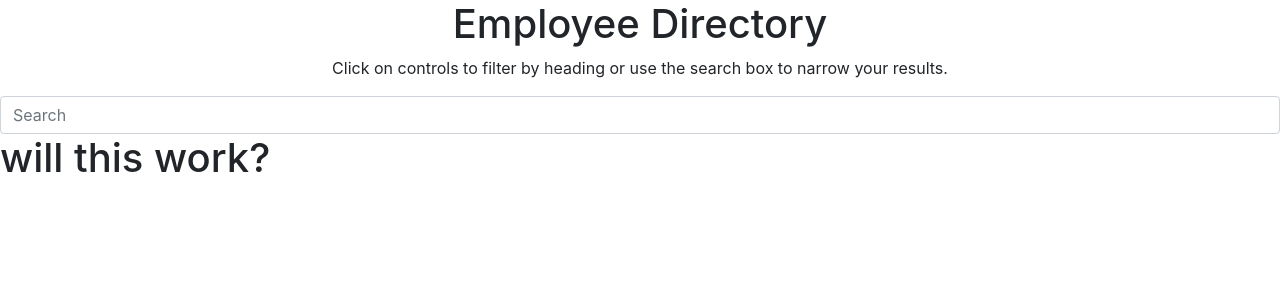
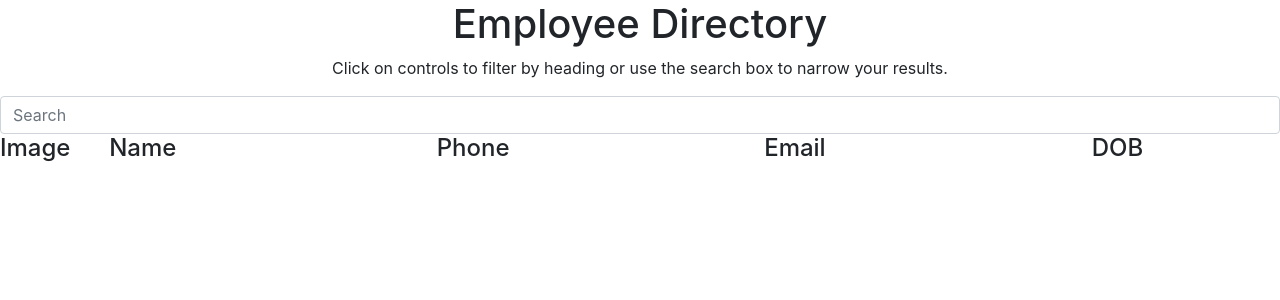
Before and after one commit to sharonkim09/react-employee-app, a React (Create React App) app: page / in a window 1280 px wide. Shown: the top 300 px of the page. Built offline with nearby package versions, Linux system fonts and the light colour scheme; no server answers.

Commit message:
added heading row for col headers

```diff
--- a/src/App.js
+++ b/src/App.js
@@ -1,15 +1,39 @@
-import React from 'react';
-import SearchResultContainer from "./components/SearchResultContainer"
-import SearchForm from "./components/SearchForm"
-function App() {
-  return (
-    <div className="App">
-    <h1 className="text-center">Employee Directory</h1>
-    <p className="text-center">Click on controls to filter by heading or use the search box to narrow your results.</p>
-    <SearchForm/>
-    <SearchResultContainer/>
-    </div>
-  );
+import React, { Component } from "react";
+import ContentHead from "./components/ContentHead";
+import SearchForm from "./components/SearchForm";
+import API from "./utils/API";
+
+class App extends Component {
+  state = {
+    search: "",
+    employees: [],
+  };
+
+  // When this component mounts, search the Giphy API for pictures of kittens
+  componentDidMount() {
+    API.search()
+      .then((res) => {
+        console.log(res);
+        this.setState({ employees: res.data.results });
+      })
+      .catch((err) => {
+        console.log(err);
+      });
+  }
+
+  render() {
+    return (
+      <>
+        <h1 className="text-center">Employee Directory</h1>
+        <p className="text-center">
+          Click on controls to filter by heading or use the search box to narrow
+          your results.
+        </p>
+        <SearchForm />
+        <ContentHead />
+      </>
+    );
+  }
 }
 
 export default App;
--- /dev/null
+++ b/src/components/ContentHead.js
@@ -0,0 +1,26 @@
+import React from "react";
+
+const SearchResultContainer = (props) => {
+  return (
+    // table style later
+    <div class="row">
+      <div className="col-1">
+        <h4>Image</h4>
+      </div>
+      <div className="col-3">
+        <h4>Name</h4>
+      </div>
+      <div className="col-3">
+        <h4>Phone</h4>
+      </div>
+      <div className="col-3">
+        <h4>Email</h4>
+      </div>
+      <div className="col-2">
+        <h4>DOB</h4>
+      </div>
+    </div>
+  );
+};
+
+export default SearchResultContainer;
--- a/src/components/SearchForm.js
+++ b/src/components/SearchForm.js
@@ -2,15 +2,15 @@ import React from 'react';
 
 const SearchForm = (props) => {
     return (
-        <div>
+        <>
             <input
             type="text"
             className="form-control"
             placeholder="Search"
-            onChange=""
+            // onChange=""
             />
 
-        </div>
+        </>
     );
 };
 
--- a/src/components/SearchResultContainer.js
+++ /dev/null
@@ -1,25 +0,0 @@
-import React, { Component } from "react";
-import API from "../utils/API";
-
-class SearchResultContainer extends Component {
-  state = {
-    results: []
-  };
-
-  // When this component mounts, search the Giphy API for pictures of kittens
-  componentDidMount() {
-   API.search().then(res=>{
-       console.log(res)
-   });
-  }
-
-  render() {
-    return (
-      <div>
-<h1>will this work?</h1>
-      </div>
-    );
-  }
-}
-
-export default SearchResultContainer;
```
